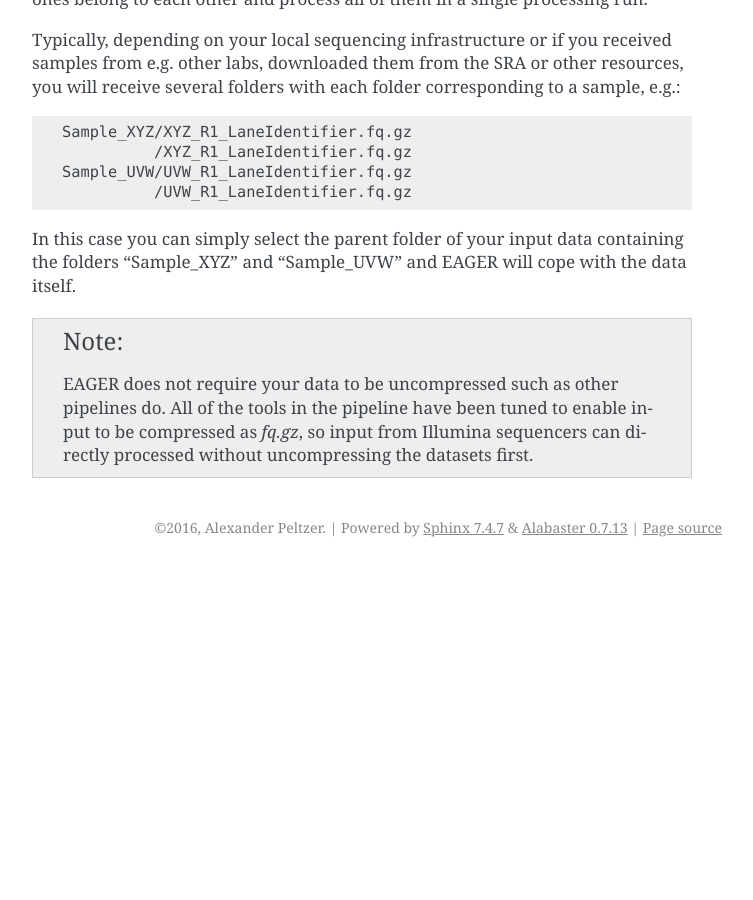
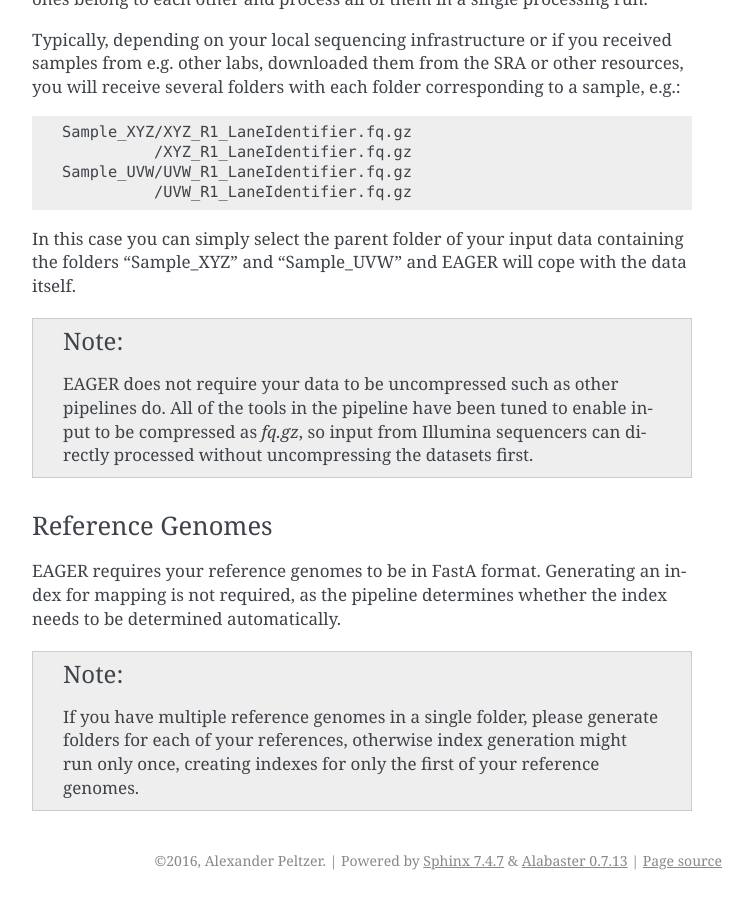
Before and after one commit to apeltzer/EAGER-GUI, a Sphinx documentation site: the page built from docs/contents/prerequisites.rst, in a window 1280 px wide and 900 px high, scrolled down 2233 px. Shown: the whole window, without its empty margins (388-1141 px from the left). Built offline with Sphinx 7.4.7, drawn with Linux system fonts in a browser that asks for light colours; before the commit the page ends 2800 px from its top, so only the background shows below that.

Commit message:
Updates for Reference section in prerequisites.rst

```diff
--- a/docs/contents/prerequisites.rst
+++ b/docs/contents/prerequisites.rst
@@ -74,3 +74,12 @@ In this case you can simply select the parent folder of your input data containi
 .. note::
 
   EAGER does not require your data to be uncompressed such as other pipelines do. All of the tools in the pipeline have been tuned to enable input to be compressed as `fq.gz`, so input from Illumina sequencers can directly processed without uncompressing the datasets first.
+
+Reference Genomes
+^^^^^^^^^^^^^^^^^
+
+EAGER requires your reference genomes to be in FastA format. Generating an index for mapping is not required, as the pipeline determines whether the index needs to be determined automatically.
+
+.. note::
+
+   If you have multiple reference genomes in a single folder, please generate folders for each of your references, otherwise index generation might run only once, creating indexes for only the first of your reference genomes.
```
